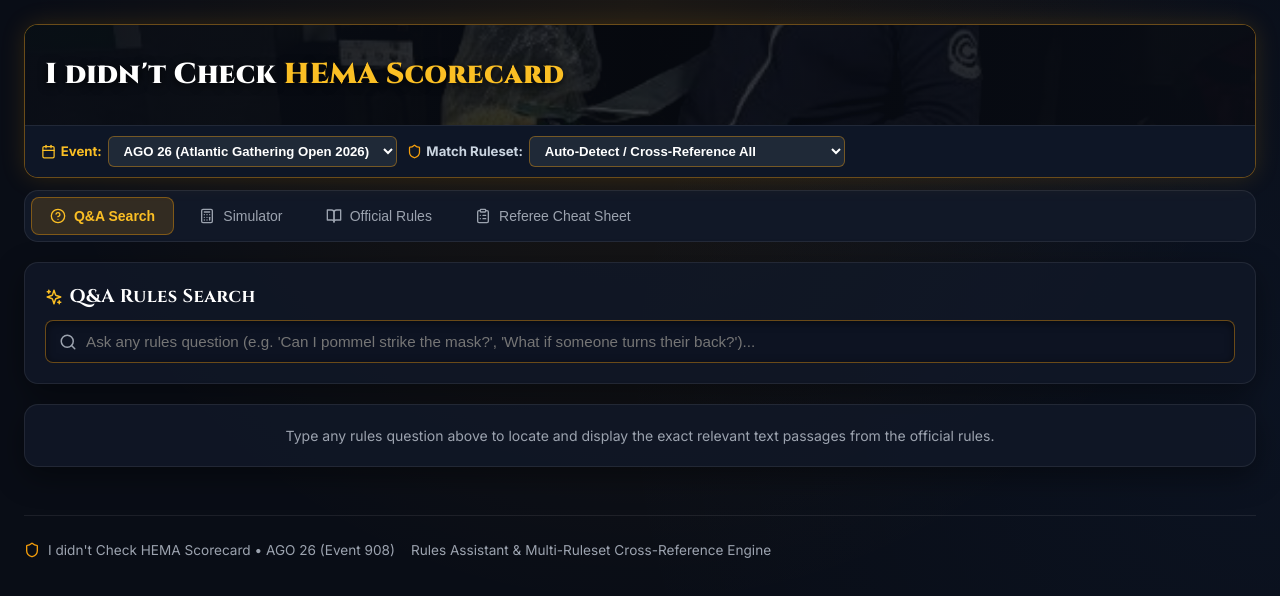
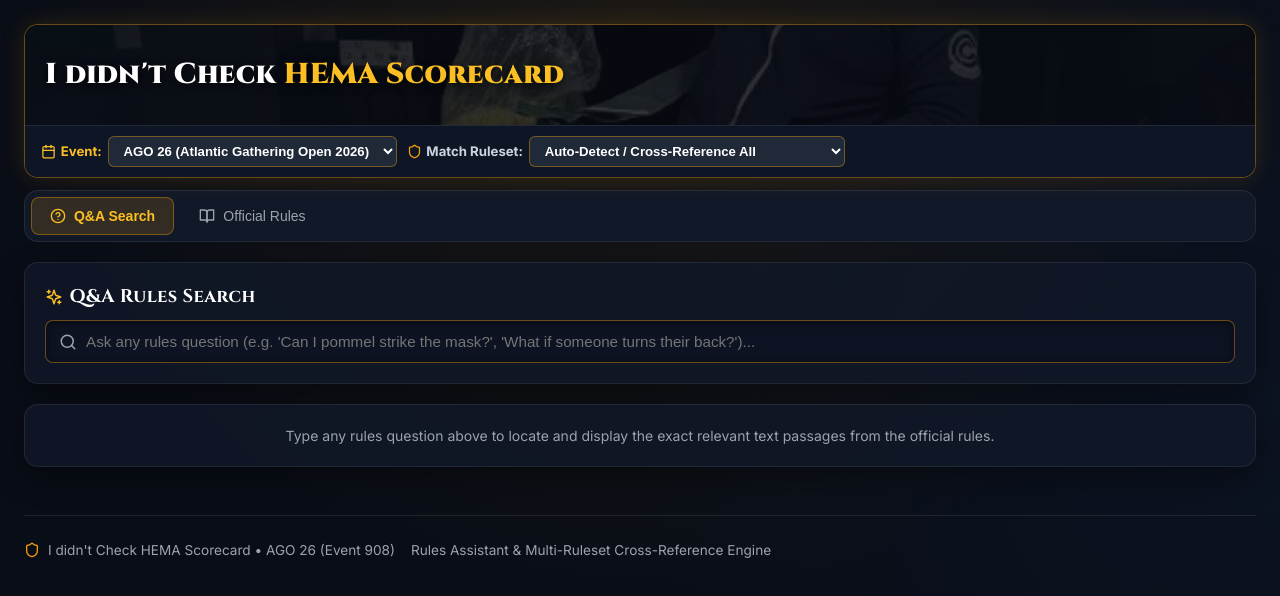
Before and after one commit to aqkbahr/i-didnt-check-hema-scorecard, a React (Vite) app: page / in a window 1280 px wide. Shown: the top 596 px of the page. Built offline with nearby package versions, Linux system fonts and the light colour scheme; the HTML template or start-up script is replaced by a standard one.

Commit message:
Streamline UI: keep only Q&A Search and Official Rules tabs

```diff
--- a/src/App.jsx
+++ b/src/App.jsx
@@ -1,9 +1,7 @@
 import React, { useState } from 'react';
 import Header from './components/Header';
 import RulesQA from './components/RulesQA';
-import ScenarioSimulator from './components/ScenarioSimulator';
 import RuleExplorer from './components/RuleExplorer';
-import RefereeCheatSheet from './components/RefereeCheatSheet';
 import { Shield } from 'lucide-react';
 
 export default function App() {
@@ -37,19 +35,11 @@ export default function App() {
           />
         )}
 
-        {activeTab === 'simulator' && (
-          <ScenarioSimulator />
-        )}
-
         {activeTab === 'explorer' && (
           <RuleExplorer
             selectedRuleset={selectedRuleset}
             onSelectRuleset={setSelectedRuleset}
           />
-        )}
-
-        {activeTab === 'cheatsheet' && (
-          <RefereeCheatSheet selectedRuleset={selectedRuleset} />
         )}
       </main>
 
--- a/src/components/Header.jsx
+++ b/src/components/Header.jsx
@@ -1,5 +1,5 @@
 import React from 'react';
-import { Shield, HelpCircle, Calculator, BookOpen, ClipboardList, ExternalLink, Calendar } from 'lucide-react';
+import { Shield, HelpCircle, BookOpen, ExternalLink, Calendar } from 'lucide-react';
 import { HEMA_SCORECARD_EVENT_908 } from '../data/hemaScorecard2026Data';
 
 export default function Header({
@@ -14,9 +14,7 @@ export default function Header({
 }) {
   const tabs = [
     { id: 'qa', label: 'Q&A Search', icon: HelpCircle },
-    { id: 'simulator', label: 'Simulator', icon: Calculator },
-    { id: 'explorer', label: 'Official Rules', icon: BookOpen },
-    { id: 'cheatsheet', label: 'Referee Cheat Sheet', icon: ClipboardList }
+    { id: 'explorer', label: 'Official Rules', icon: BookOpen }
   ];
 
   const currentRulesetObj = HEMA_SCORECARD_EVENT_908.find(r => r.id === selectedRuleset);
```
